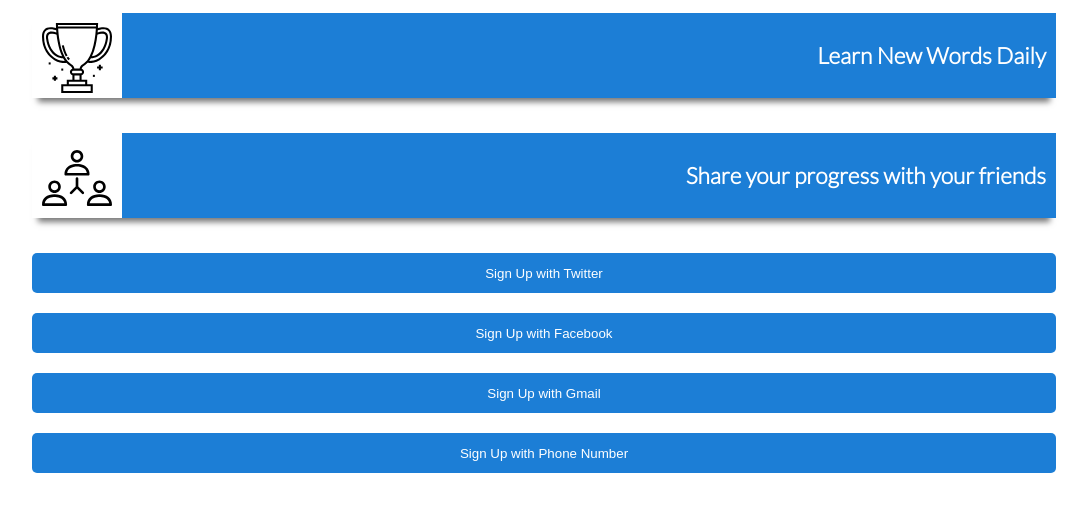
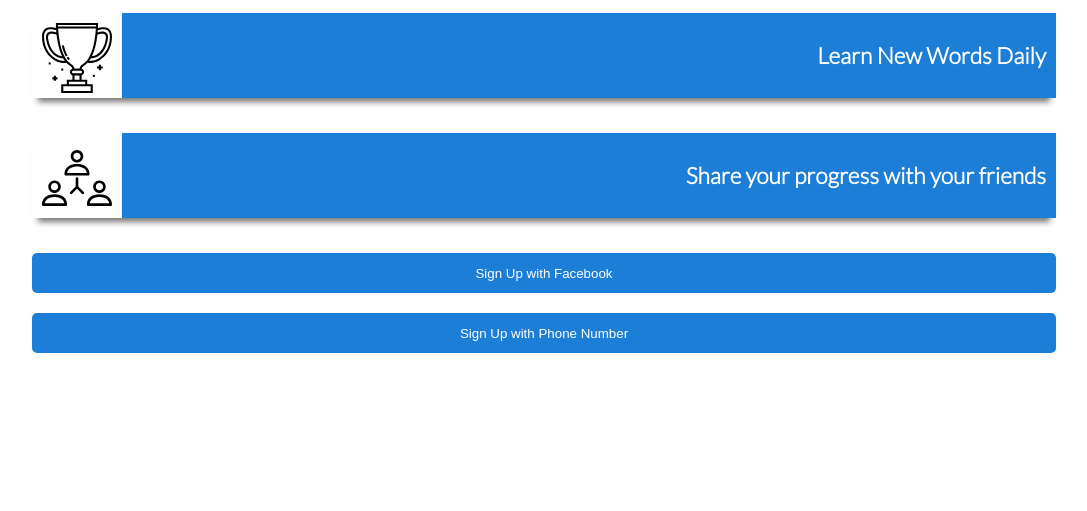
Before and after one commit to priyanshunayan/s-quiz, a website: page app/index.html in a window 1280 px wide. Shown: the part 87-598 px from the top of the page, without its empty margins (96-1183 px from the left). Drawn offline with Linux system fonts and the light colour scheme; no server answers.

Commit message:
remove twitter and gmail button

```diff
--- a/app/index.html
+++ b/app/index.html
@@ -29,12 +29,8 @@
 	<h3>Share your progress with your friends</h3>
 </article>
 <article class="buttons">
-	<!-- Twitter Sign up Button -->
-	<button class="button-twitter"><p>Sign Up with Twitter</p></button>
 	<!-- Facebook Sign up Button -->
 	<button class="button-facebook"><p>Sign Up with Facebook</p></button>
-	<!-- Gmail Sign up Button -->
-	<button class="button-gmail"><p>Sign Up with Gmail</p></button>
 	<!-- Phone Number Sign up Button -->
 	<button class="button-phone"><p>Sign Up with Phone Number</p></button>
 </article>
```
